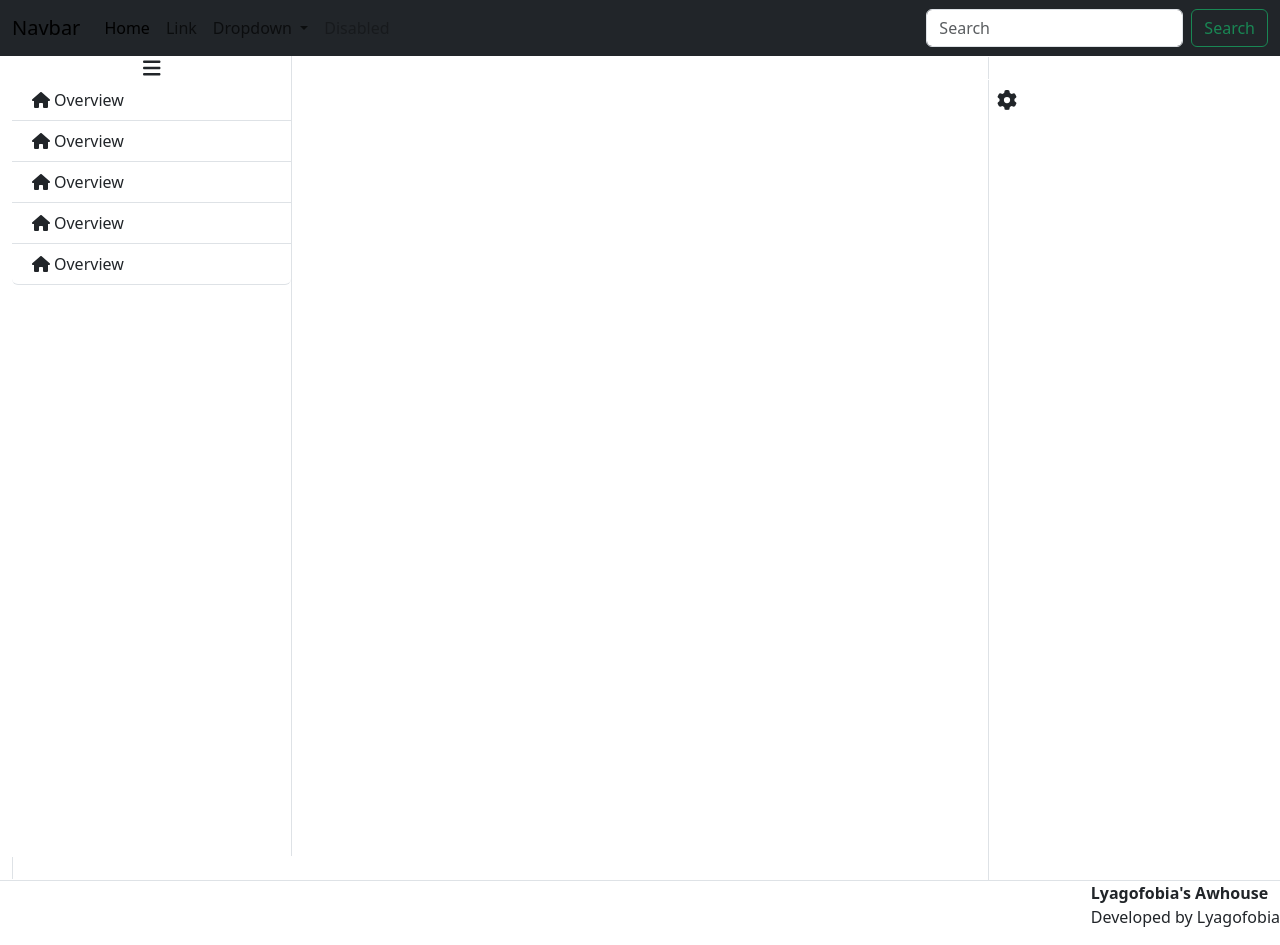
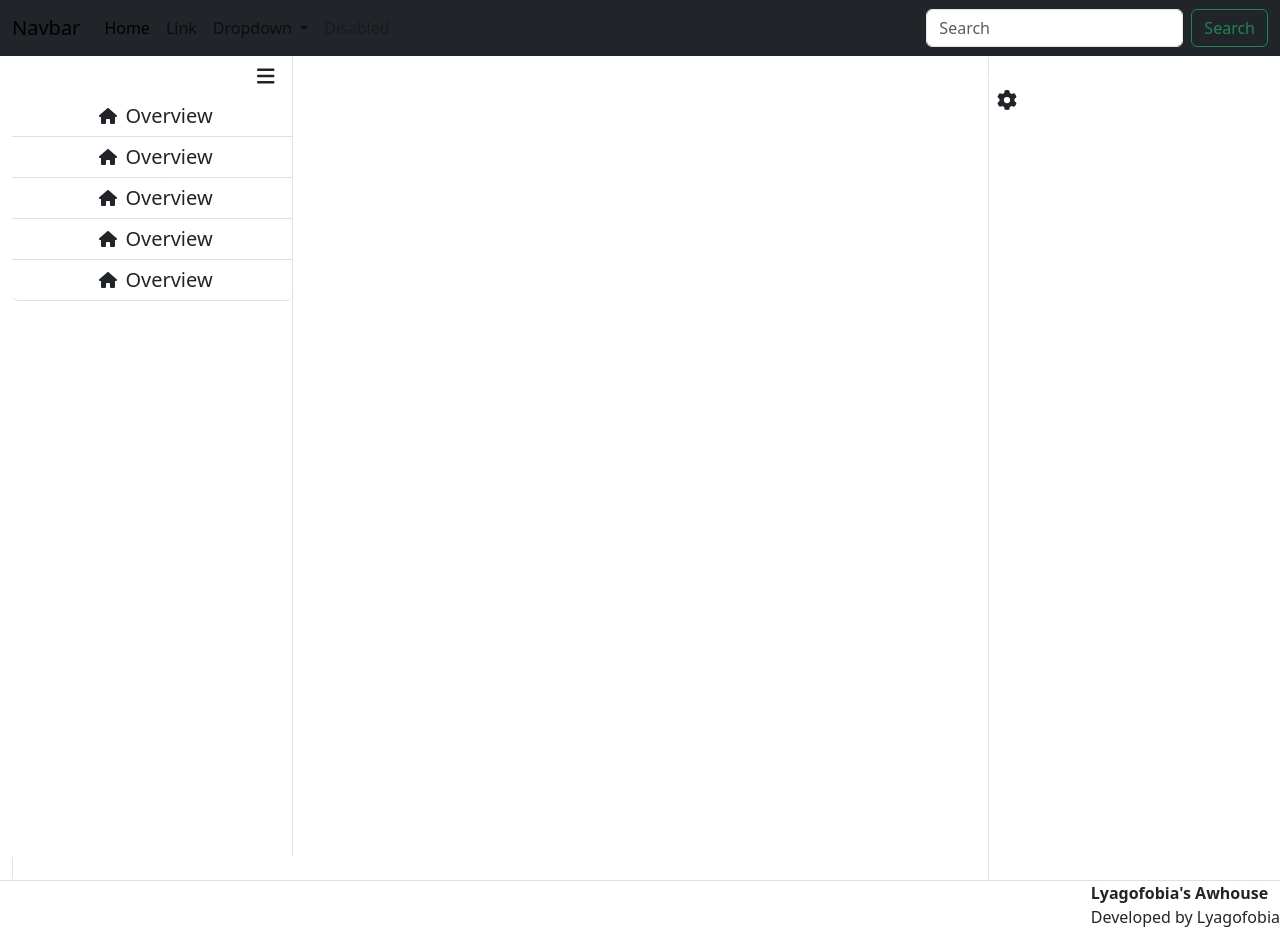
Before and after one commit to lyagofobia/lgf-awhouse, an Angular app in the folder website/: page / in a window 1280 px wide. Built offline with nearby package versions, Linux system fonts and the light colour scheme.

Commit message:
Adição de animação de shift em SideBaseComponent

```diff
--- a/website/src/app/layout/sidebar/animations/collapse.ts
+++ b/website/src/app/layout/sidebar/animations/collapse.ts
@@ -31,3 +31,37 @@ export function slide(
         ]
     )
 }
+
+export function shift(
+    config: {
+        openPosition?: string
+        , closedPosition?: string
+        , timing?: string | number
+    } = {
+            openPosition: '10px'
+            , closedPosition: '12px'
+            , timing: 200
+        }
+) {
+    return trigger(
+        'shift'
+        , [
+            state('open', style(
+                {
+                    position: 'relative'
+                    , right: config.openPosition || '10px'
+                }
+            )
+            ),
+            state('closed', style(
+                {
+                    position: 'relative'
+                    , right: config.closedPosition || '13px'
+                }
+            )
+            ),
+            transition('open => closed', [animate(config.timing || 200)]),
+            transition('closed => open', [animate(config.timing || 200)])
+        ]
+    )
+}
--- a/website/src/app/layout/sidebar/sidebar.component.html
+++ b/website/src/app/layout/sidebar/sidebar.component.html
@@ -1,15 +1,17 @@
 <!-- START Sidebar (left)-->
-<nav class="border-end" [@collapse]="collapse ? 'open' : 'closed'" style="height:100vh">
+<nav class="border-end" style="height:100vh">
+    <div class="d-flex flex-row-reverse">
+        <fa-icon class="p-2" [@shift]="collapse ? 'open' : 'closed'" [icon]="icons.faBars" size="lg" role="button"
+            (click)="collapse=!collapse">
+        </fa-icon>
+    </div>
     <!-- START sidebar nav-->
-    <ul class="list-group">
-        <div class="mx-auto">
-            <fa-icon class="p-2" [icon]="icons.faBars" size="lg" role="button" (click)="collapse=!collapse">
-            </fa-icon>
-        </div>
-        <a *ngFor='let item of menuItems' class="list-group-item list-group-item-action d-flex border-0 border-bottom"
+    <ul [@collapse]="collapse ? 'open' : 'closed'" class="list-group">
+        <a *ngFor='let item of menuItems'
+            class="list-group-item list-group-item-action d-flex align-items-center justify-content-center border-0 border-bottom"
             [routerLink]="item.link">
-            <fa-icon *ngIf="item.icon" class="mx-1" [icon]="item.icon"></fa-icon>
-            <span *ngIf="collapse">{{item.title}}</span>
+            <fa-icon *ngIf="item.icon" class="mx-2" [icon]="item.icon"></fa-icon>
+            <h5 class="text-truncate m-0">{{item.title}}</h5>
         </a>
     </ul>
     <!-- END sidebar nav-->
--- a/website/src/app/layout/sidebar/sidebar.component.ts
+++ b/website/src/app/layout/sidebar/sidebar.component.ts
@@ -1,14 +1,14 @@
 import { Component, Input } from '@angular/core';
 import { MenuItem } from '../../core/menu/MenuItem';
 import { faBars } from '@fortawesome/free-solid-svg-icons';
-import { slide } from './animations/collapse';
+import { shift, slide } from './animations/collapse';
 import { provideAnimations } from '@angular/platform-browser/animations';
 
 @Component({
   selector: 'app-sidebar',
   templateUrl: './sidebar.component.html',
   styleUrl: './sidebar.component.scss',
-  animations: [slide({ timing: '200ms' })],
+  animations: [slide({ timing: '360ms 100ms ease-out' }), shift({ timing: '360ms 100ms ease-out' })],
   providers: [provideAnimations()]
 })
 export class SidebarComponent {
```
